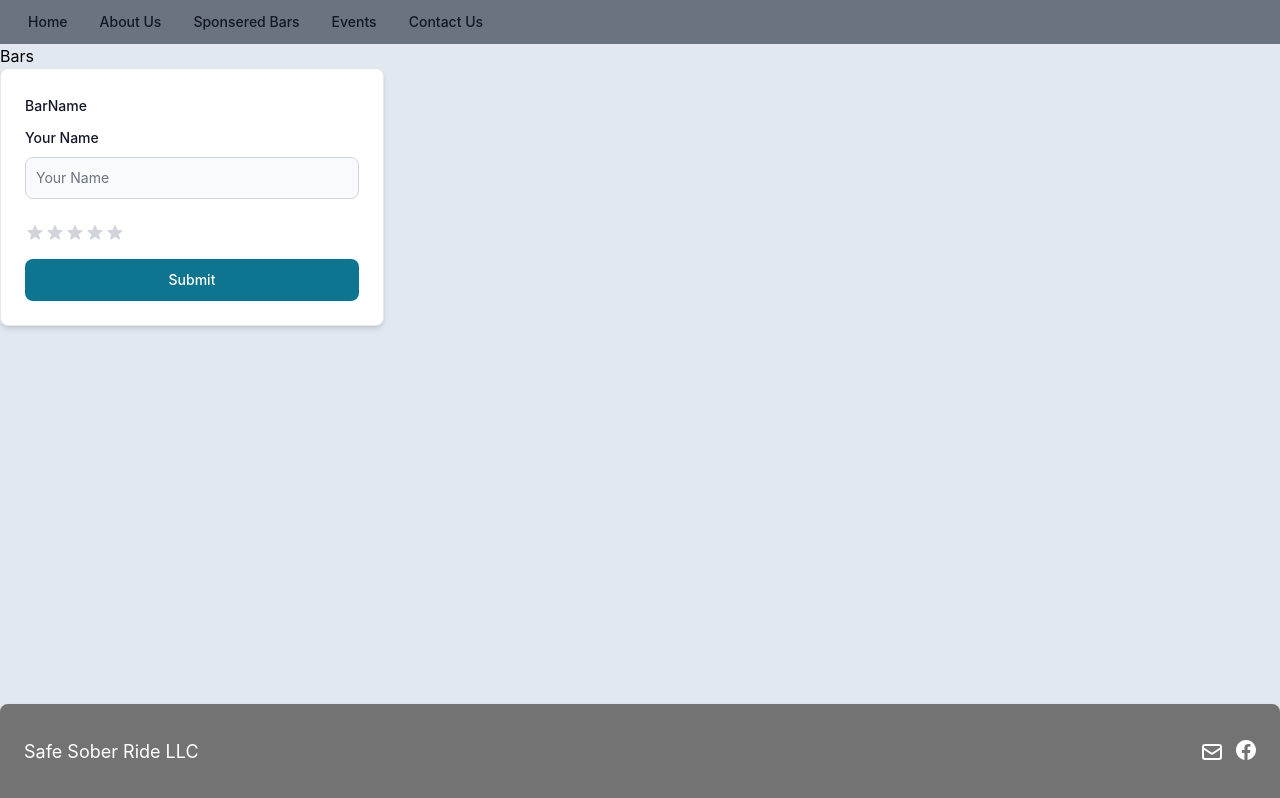
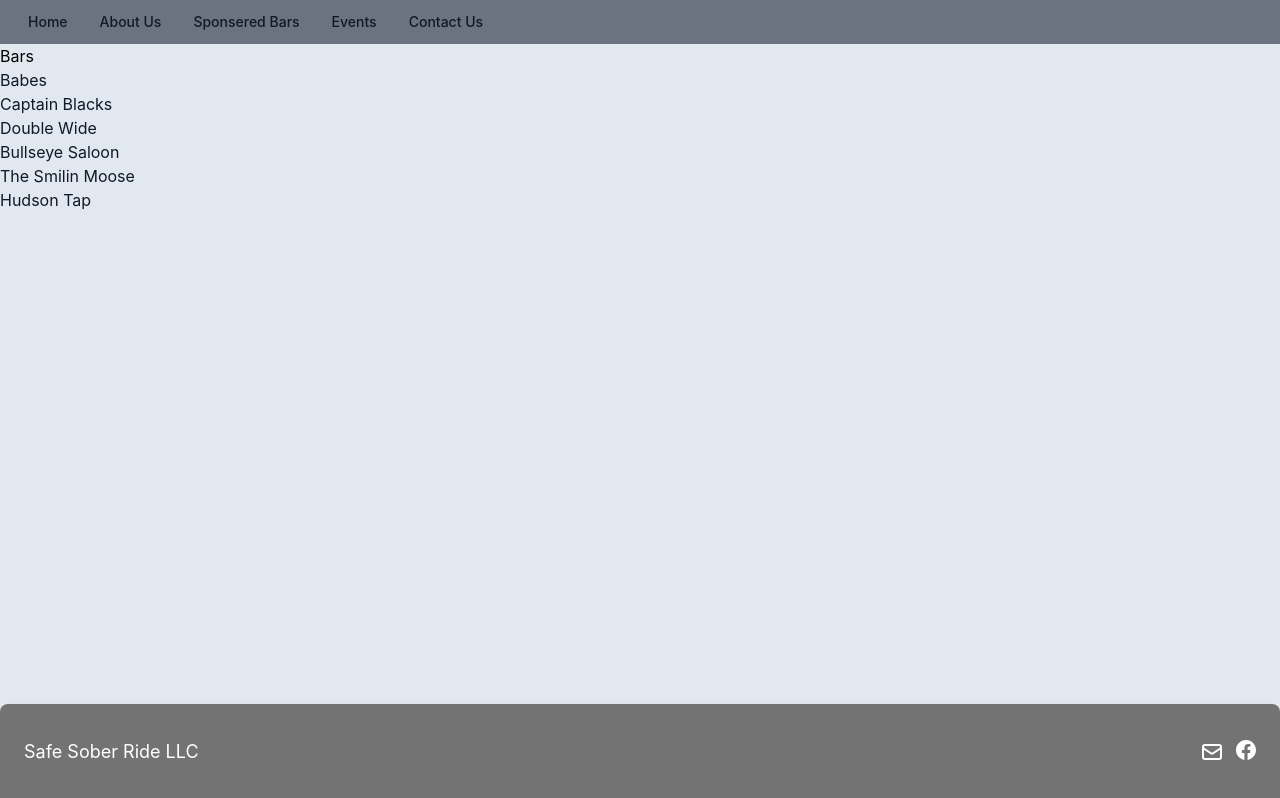
Before and after one commit to smethersblake/Safe_Sober_Rides, a React (Create React App) app in the folder client/: page /Bars in a window 1280 px wide. Built offline with nearby package versions, Linux system fonts and the light colour scheme.

Commit message:
added bar pages and dynamically set review name to page name

```diff
--- a/client/src/App.js
+++ b/client/src/App.js
@@ -5,9 +5,15 @@ import Nav from './components/Nav';
 import Footer from './components/Footer';
 import Home from './pages/Home';
 import About from './pages/About';
-import Bars from './pages/Bars';
+import Bars from './pages/SponseredBars';
 import Events from './pages/Events';
 import Contact from './pages/Contact';
+import Babes from './pages/Bars/Babes';
+import CaptainBlacks from './pages/Bars/CaptainBlacks';
+import DoubleWide from './pages/Bars/DoubleWide';
+import BullseyeSaloon from './pages/Bars/BullseyeSaloon';
+import TheSmilinMoose from './pages/Bars/TheSmilinMoose';
+import HudsonTap from './pages/Bars/HudsonTap';
 
 function App() {
   return (
@@ -22,7 +28,13 @@ function App() {
           <Route path='/About' element={<About/>} />
           <Route path='/Bars' element={<Bars/>} />
           <Route path='/Events' element={<Events />} />
-          <Route path='/Contact' element={<Contact/>} />
+          <Route path='/Contact' element={<Contact />} />
+          <Route path='/Babes' element={<Babes />} />
+          <Route path='/Captain-Blacks' element={<CaptainBlacks />} />
+          <Route path='/Double-Wide' element={<DoubleWide />} />
+          <Route path='/Bullseye-Saloon' element={<BullseyeSaloon />} />
+          <Route path='/The-Smilin-Moose' element={<TheSmilinMoose />} />
+          <Route path='/Hudson-Tap' element={<HudsonTap/>} />
 
       </Routes>
       <Footer></Footer>
--- a/client/src/components/Review/index.js
+++ b/client/src/components/Review/index.js
@@ -3,9 +3,17 @@ import React from 'react'
 
 function Review ()
 {
+    function barName ()
+    {
+        var bar = window.location.href.slice(22)
+        return bar.replaceAll("-", " ")
+    }
+
+
     function onClickHandler ()
     {
         console.log(rating)
+        console.log(window.location.href)
     }
     function RatingIcon(props) {
     const {
@@ -52,7 +60,7 @@ function Review ()
                     <div>
                         <div className='mb-2 block'>
                             <Label htmlFor='bar'
-                            value='BarName'/>
+                            value={barName()}/>
                         </div>
         <div className="mb-2 block">
             <Label
--- /dev/null
+++ b/client/src/components/assets/bar-list.js
@@ -0,0 +1,35 @@
+const BarList = [
+    // "Babes", "Captain Blacks", "Double Wide", "Bulls Eye", "The Smilin Moose", "The Tap House"
+    {
+        name: 'Babes',
+        url: 'https://www.babesmusicbar.com/',
+        img: null
+    },
+    {
+        name: 'Captain Blacks',
+        url: 'https://www.facebook.com/people/Captain-Blacks-Bar-and-Grill/100063824851762/',
+        img: null
+    },
+    {
+        name: 'Double Wide',
+        url: 'https://www.the-doublewide.com/',
+        img: null
+    },
+    {
+        name: 'Bullseye Saloon',
+        url: 'https://bullseye-saloon.edan.io/',
+        img: null
+    },
+    {
+        name: 'The Smilin Moose',
+        url: 'https://www.smilinmoosebar.com/',
+        img: null
+    },
+    {
+        name: 'Hudson Tap',
+        url: 'https://www.hudsontap.com/',
+        img: null
+    }
+]
+
+export default  BarList
--- /dev/null
+++ b/client/src/pages/Bars/Babes/index.js
@@ -0,0 +1,12 @@
+import Review from "../../../components/Review"
+
+function Babes ()
+{
+    return (
+        <div>
+            <h1>Babes</h1>
+            <Review/>
+        </div>
+    )
+}
+export default Babes
--- /dev/null
+++ b/client/src/pages/Bars/BullseyeSaloon/index.js
@@ -0,0 +1,12 @@
+import Review from "../../../components/Review"
+
+function BullseyeSaloon ()
+{
+    return (
+        <div>
+            <h1>Bullseye Saloon</h1>
+            <Review/>
+        </div>
+    )
+}
+export default BullseyeSaloon
--- /dev/null
+++ b/client/src/pages/Bars/CaptainBlacks/index.js
@@ -0,0 +1,12 @@
+import Review from "../../../components/Review"
+
+function CaptainBlacks ()
+{
+    return (
+        <div>
+            <h1>Captain Blacks</h1>
+            <Review/>
+        </div>
+    )
+}
+export default CaptainBlacks
--- /dev/null
+++ b/client/src/pages/Bars/DoubleWide/index.js
@@ -0,0 +1,12 @@
+import Review from "../../../components/Review"
+
+function DoubleWide ()
+{
+    return (
+        <div>
+            <h1>Double Wide</h1>
+            <Review/>
+        </div>
+    )
+}
+export default DoubleWide
--- /dev/null
+++ b/client/src/pages/Bars/HudsonTap/index.js
@@ -0,0 +1,12 @@
+import Review from "../../../components/Review"
+
+function HudsonTap ()
+{
+    return (
+        <div>
+            <h1>Hudson Tap</h1>
+            <Review/>
+        </div>
+    )
+}
+export default HudsonTap
--- /dev/null
+++ b/client/src/pages/Bars/TheSmilinMoose/index.js
@@ -0,0 +1,12 @@
+import Review from "../../../components/Review"
+
+function TheSmilinMoose ()
+{
+    return (
+        <div>
+            <h1>The Smilin Moose</h1>
+            <Review/>
+        </div>
+    )
+}
+export default TheSmilinMoose
--- a/client/src/pages/Bars/index.js
+++ /dev/null
@@ -1,12 +0,0 @@
-import Review from "../../components/Review"
-
-function Bars ()
-{
-    return (
-        <div>
-            <h1>Bars</h1>
-            <Review/>
-        </div>
-    )
-}
-export default Bars
--- /dev/null
+++ b/client/src/pages/SponseredBars/index.js
@@ -0,0 +1,24 @@
+import BarList from "../../components/assets/bar-list"
+import Review from "../../components/Review"
+
+function Bars ()
+{
+    function shortenName (name)
+    {
+
+        return name.name.replaceAll(" ", '-')
+    }
+    return (
+        <div>
+
+            <h1>Bars</h1>
+            <ul>
+                {BarList.map((bar) =>
+
+                    <li><a href={shortenName(bar)} class="text-gray-900 dark:text-white hover:underline">{bar.name}</a></li>)}
+            </ul>
+
+        </div>
+    )
+}
+export default Bars
```
